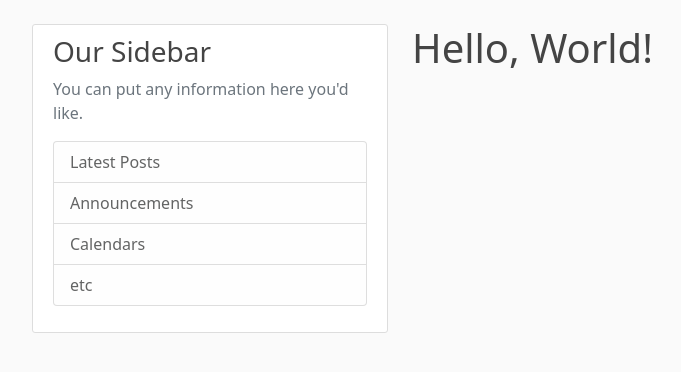
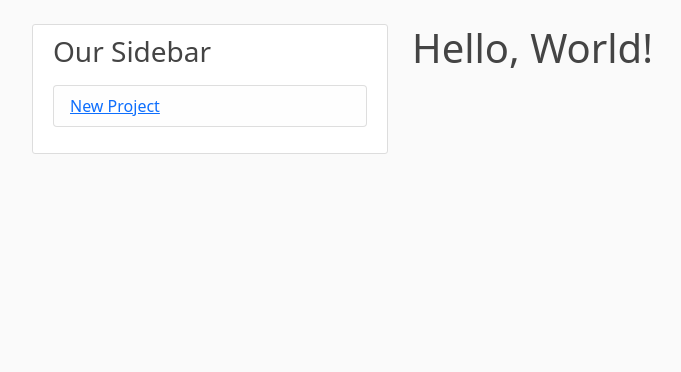
Before and after one commit to Onnryo/bug-tracker, a Django app: page / in a window 1280 px wide. Shown: the part 56-428 px from the top of the page, without its empty margins (50-731 px from the left). Run offline with Django 3.2, Linux system fonts and the light colour scheme; data that the repository does not hold is empty.

Commit message:
Updated links

```diff
--- a/src/dashboard/templates/dashboard/layout.html
+++ b/src/dashboard/templates/dashboard/layout.html
@@ -50,12 +50,9 @@
             <div class="col-md-4">
                 <div class="content-section">
                     <h3>Our Sidebar</h3>
-                    <p class='text-muted'>You can put any information here you'd like.
+                    <p class='text-muted'>
                         <ul class="list-group">
-                            <li class="list-group-item list-group-item-light">Latest Posts</li>
-                            <li class="list-group-item list-group-item-light">Announcements</li>
-                            <li class="list-group-item list-group-item-light">Calendars</li>
-                            <li class="list-group-item list-group-item-light">etc</li>
+                            <li class="list-group-item list-group-item-light"><a href="{% url 'project-create' %}">New Project</a></li>
                         </ul>
                     </p>
                 </div>
--- a/src/projects/models.py
+++ b/src/projects/models.py
@@ -4,7 +4,7 @@
 
 
 class Project(models.Model):
-    name = models.CharField(max_length=50)
+    name = models.CharField(max_length=50, unique=True)
     owner = models.ForeignKey(
         User, on_delete=models.CASCADE, related_name="owner")
     members = models.ManyToManyField(User, related_name="members")
```
Also changed, not shown: src/projects/templates/projects/project_detail.html (+7 -1 lines).
